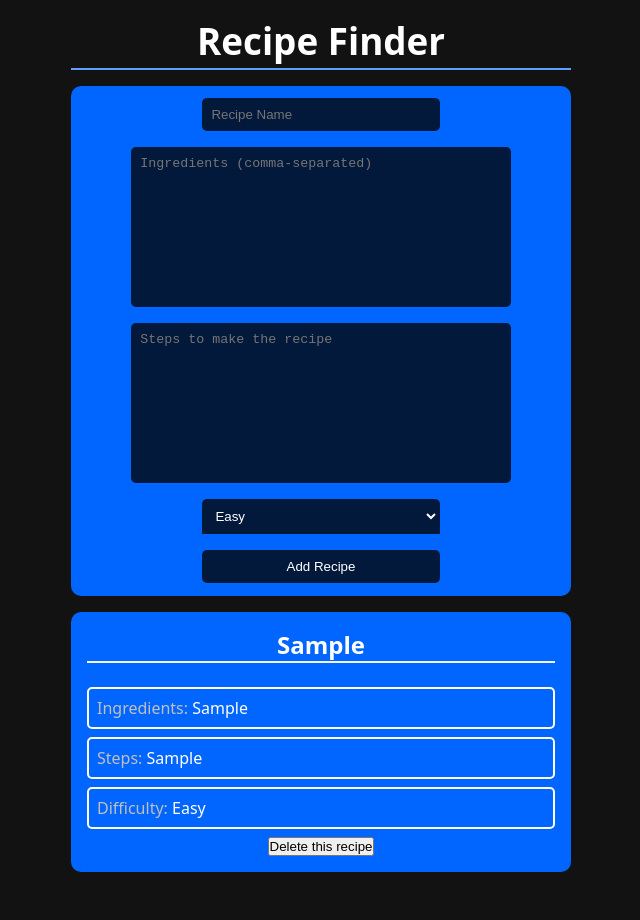
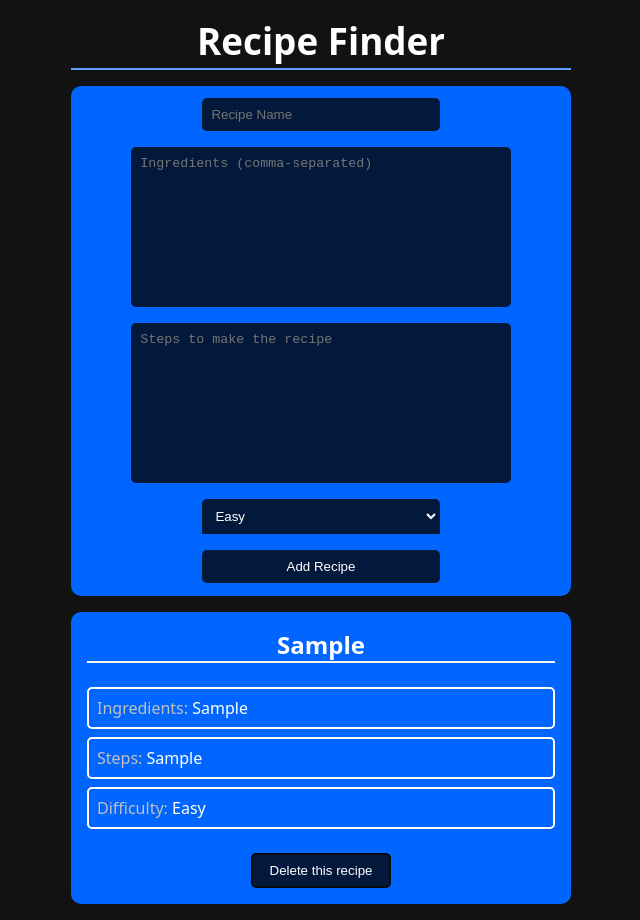
Before and after one commit to Espadv69/Recipe-Finder, a React (Vite) app: page / in a window 1280 px wide. Both pictures are taken after typing "Sample", "Sample", "Sample" into the empty fields and a click on the button "Add Recipe". Shown: the whole page, without its empty margins (319-959 px from the left). Before the commit the page ends 888 px from the top, so only its background shows below. Built offline with nearby package versions, Linux system fonts and the light colour scheme.

Commit message:
Add styling for delete button in RecipeCard component

```diff
--- a/src/css/RecipeCard.css
+++ b/src/css/RecipeCard.css
@@ -47,3 +47,18 @@
 .recipe-card-difficulty span {
   color: #ffffff;
 }
+
+.recipe-card-delete {
+  cursor: pointer;
+
+  margin-top: 1rem;
+  padding: .5rem;
+
+  width: 30%;
+
+  border: 2px solid #050505c0;
+  border-radius: 5px;
+
+  color: currentColor;
+  background: #050505c7;
+}
```
